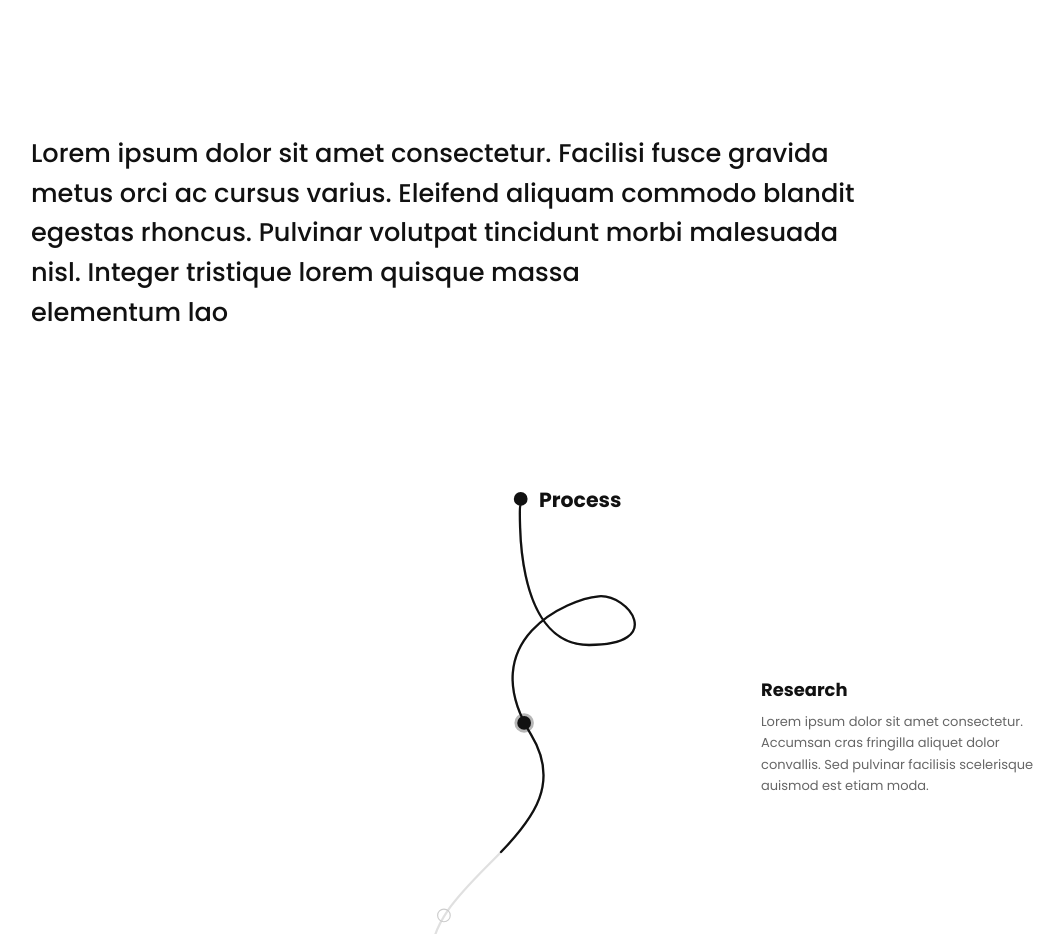
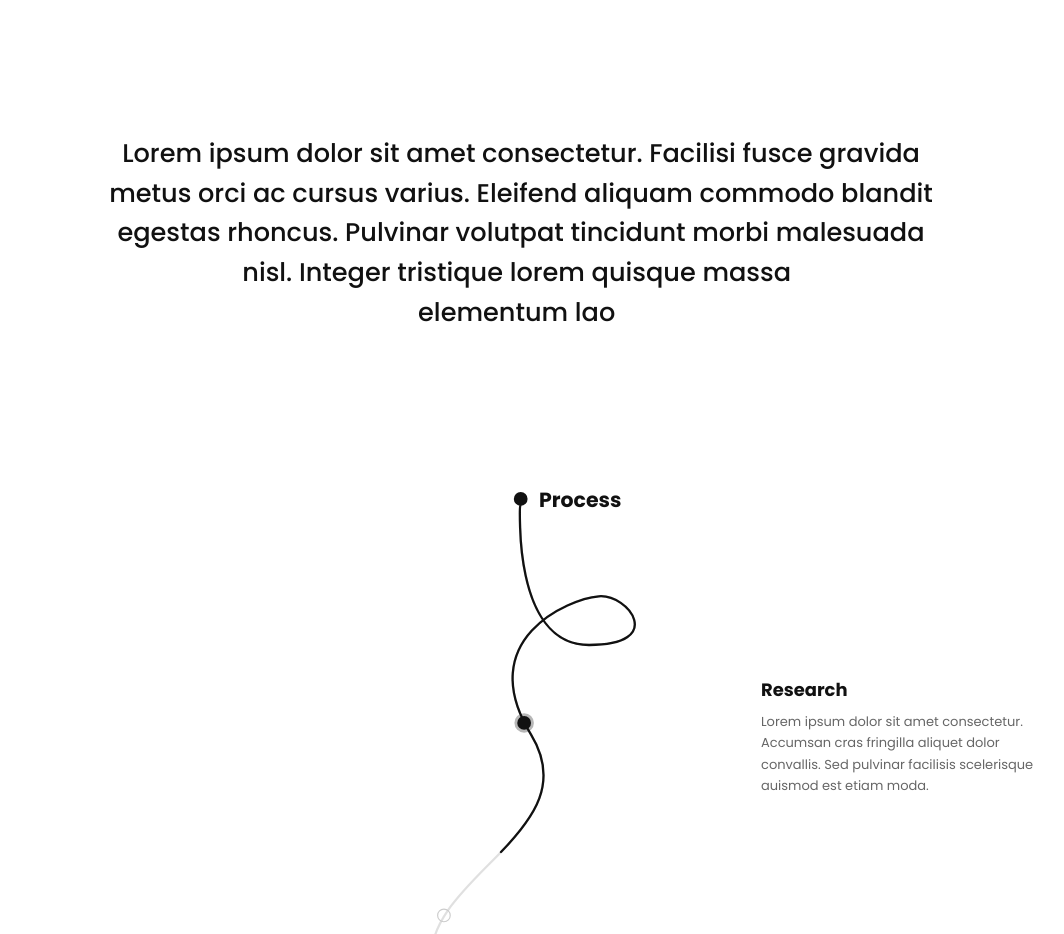
Before and after one commit to code-412/314Site, a Next.js app: page / in a window 1280 px wide. Shown: the part 1860-2794 px from the top of the page, without its empty margins (119-1183 px from the left). Built offline with nearby package versions, Linux system fonts and the light colour scheme.

Commit message:
Quote Done

```diff
--- a/src/widgets/quote/Quote.module.scss
+++ b/src/widgets/quote/Quote.module.scss
@@ -18,23 +18,22 @@
   font-weight: 500;
   line-height: 1.55;
   color: var(--c-primary);
+  text-align: center;
 }
 
 .line {
-  display: block;
-  position: relative;
+  display: grid;
 }
 
 .placeholder {
+  grid-area: 1 / 1;
   visibility: hidden;
   user-select: none;
   pointer-events: none;
 }
 
 .typed {
-  position: absolute;
-  top: 0;
-  left: 0;
+  grid-area: 1 / 1;
 }
 
 .cursor {
--- a/src/widgets/quote/Quote.tsx
+++ b/src/widgets/quote/Quote.tsx
@@ -21,12 +21,18 @@ export function Quote() {
   const started    = useRef(false);
 
   useEffect(() => {
+    const isMobile = window.innerWidth <= 900;
+
     const startTimes: number[] = [];
     let t = 0;
     LINES.forEach((text) => {
       startTimes.push(t);
-      const triggerChars = text.split(" ").slice(0, WORDS_AHEAD).join(" ").length + 1;
-      t += triggerChars * CHAR_DELAY;
+      if (isMobile) {
+        t += text.length * CHAR_DELAY;
+      } else {
+        const triggerChars = text.split(" ").slice(0, WORDS_AHEAD).join(" ").length + 1;
+        t += triggerChars * CHAR_DELAY;
+      }
     });
 
     const observer = new IntersectionObserver(
```
